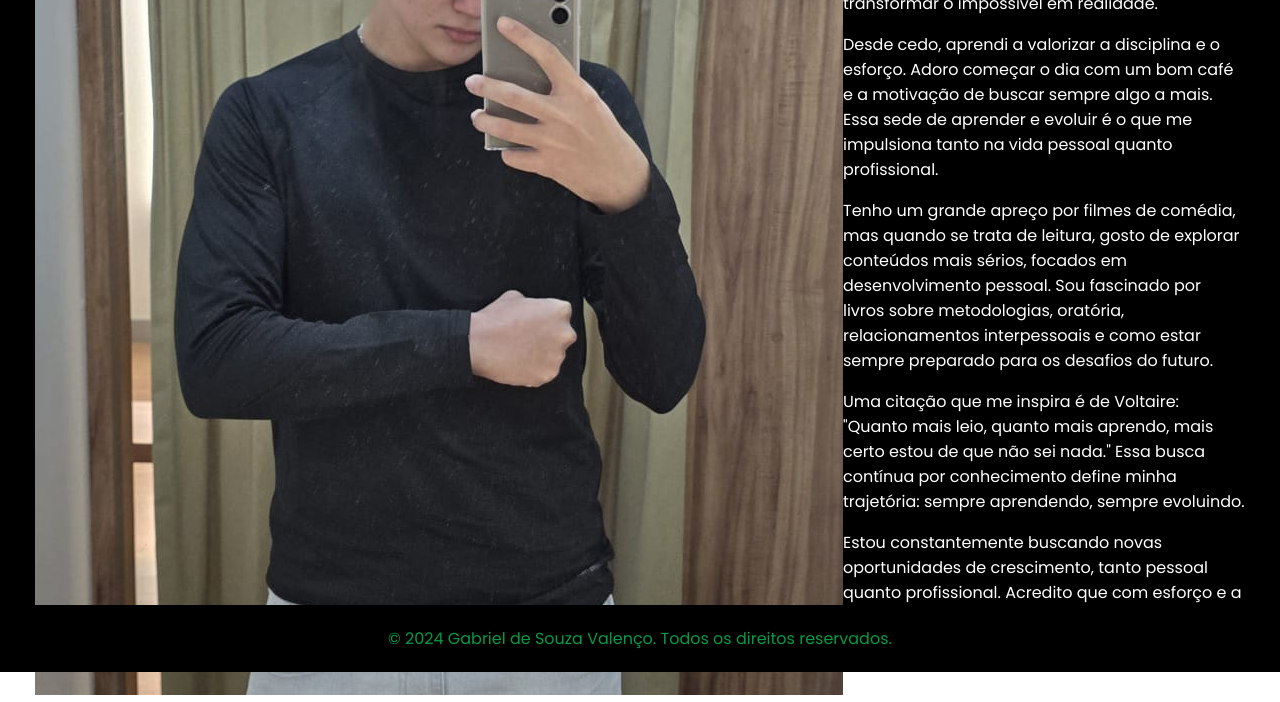
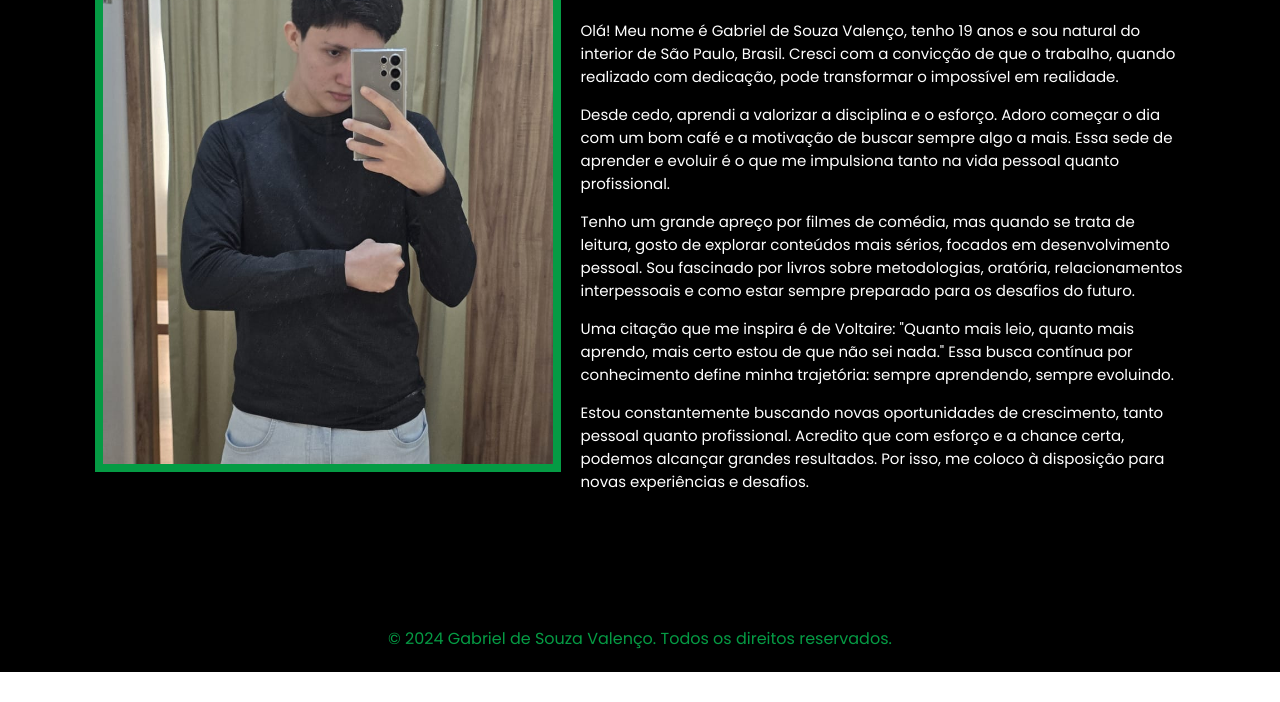
Before and after one commit to gabrielvalenco/gabriel-valenco, a plain HTML site: page src/about.html in a window 1280 px wide. Shown: the part 466-1168 px from the top of the page. After the commit the page ends 1138 px from the top, so only its background shows below. Drawn offline with Linux system fonts and the light colour scheme.

Commit message:
Add a new image in src/about.html
Update Log:
- image style;
- some changes in the html.

```diff
--- a/css/style.css
+++ b/css/style.css
@@ -316,10 +316,25 @@ a:hover {
     align-items: center; /* Centraliza verticalmente */
     justify-content: center; /* Centraliza horizontalmente */
     padding: 15px; /* Adiciona espaçamento interno */
+    gap: 20px;
 }
 
 .text-about p {
     text-align: left; /* Centraliza o texto do parágrafo */
+    font-size: 15px;
+}
+
+.about-image {
+    flex-shrink: 0; /* Impede que a imagem seja reduzida quando a tela diminuir */
+}
+
+img.profile {
+    max-width: 450px; /* Ajusta o tamanho da imagem */
+    height: auto;
+    margin-left: auto;
+    margin-right: auto;
+    display: block;
+    border: 8px solid #059b44;
 }
 
 
--- a/src/about.html
+++ b/src/about.html
@@ -27,7 +27,7 @@
             <h1>Sobre Mim</h1>
             <div class="text-about">
                 <div class="about-image">
-                    <img src="../images/profile.jpg" alt="Gabriel Valenço" />
+                    <img class="profile" src="../images/profile.jpg" alt="Gabriel Valenço" />
                 </div>
                 <div class="about-content">
                     <h1>Conheça um pouco sobre Gabriel Valenço</h1>
```
